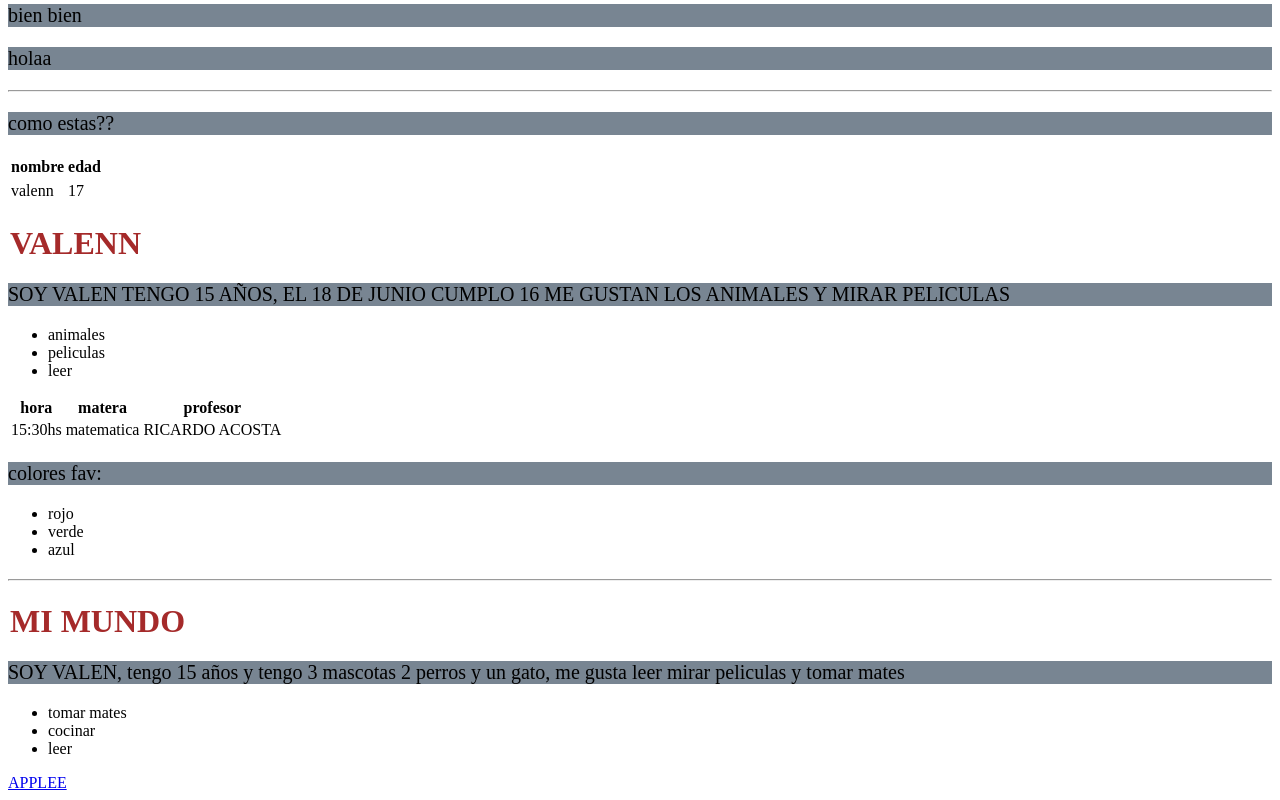
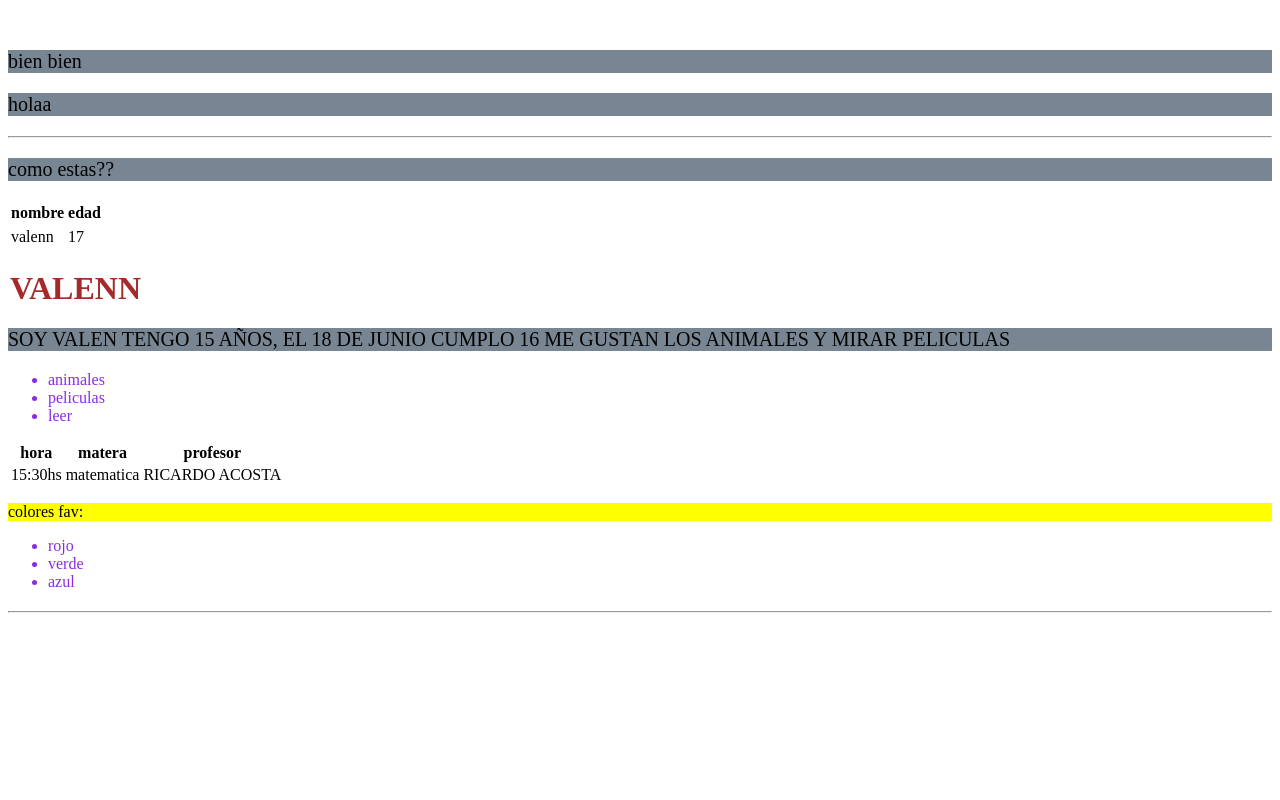
Before and after one commit to ValenMazz/repaso-html, a plain HTML site: page index.html in a window 1280 px wide. Shown: the part 1580-2380 px from the top of the page. After the commit the page ends 2201 px from the top, so only its background shows below. Drawn offline with Linux system fonts and the light colour scheme.

Commit message:
clase 27/03

```diff
--- a/estilos.css
+++ b/estilos.css
@@ -35,3 +35,17 @@ div{
 ol{
     padding: 10%;
 }
+
+#textoGrande{
+    font-size: 50px;
+}
+
+li{
+    color:blueviolet;
+}
+
+.cool{
+    font-family: 'Times New Roman', Times, serif;
+    font-size: 16px;
+    background: yellow;
+}
--- a/index.html
+++ b/index.html
@@ -11,7 +11,7 @@
 <body>
 
 
-    <h1>HOLA MUNDO</h1>
+    <h1 id="textoGrande">HOLA MUNDO</h1>
 
     <br>
 
@@ -87,7 +87,7 @@
         </tr>
     </table>
 
-    <p>colores fav:
+    <p class="cool">colores fav:
     <ul>
         <li>rojo</li>
         <li>verde</li>
@@ -97,16 +97,6 @@
 
     <hr>
 
-    <h1>MI MUNDO</h1>
-    <P>SOY VALEN, tengo 15 años y tengo 3 mascotas 2 perros y un gato, me gusta leer mirar peliculas y tomar mates</P>
-    <ul>
-        <li>tomar mates</li>
-        <li>cocinar</li>
-        <li>leer</li>
-    </ul>
-
-    <a href="https://www.apple.com/la/">APPLEE</a>
-
 </body>
 
 </html>
```
Also changed, not shown: 1 other file.
